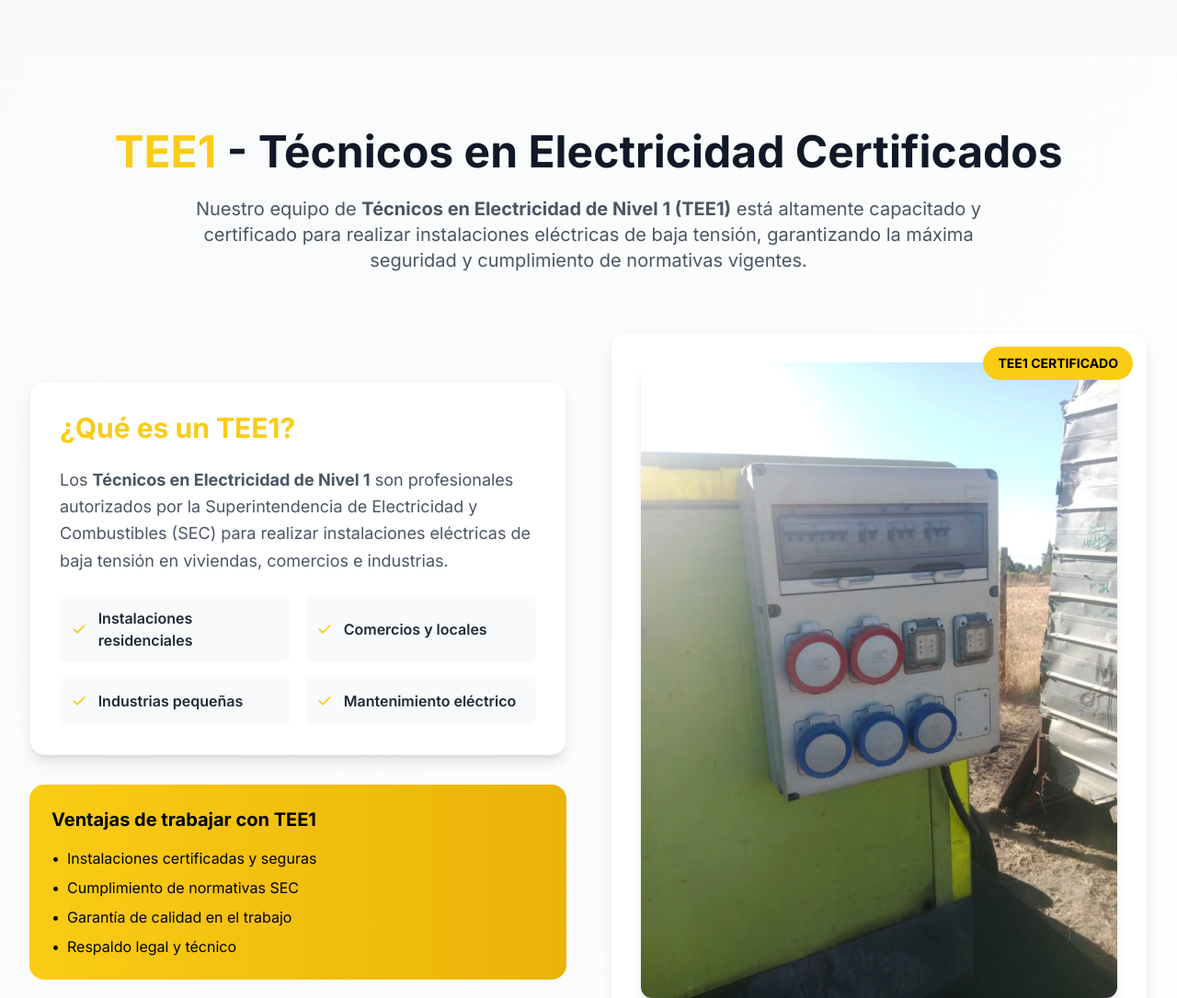
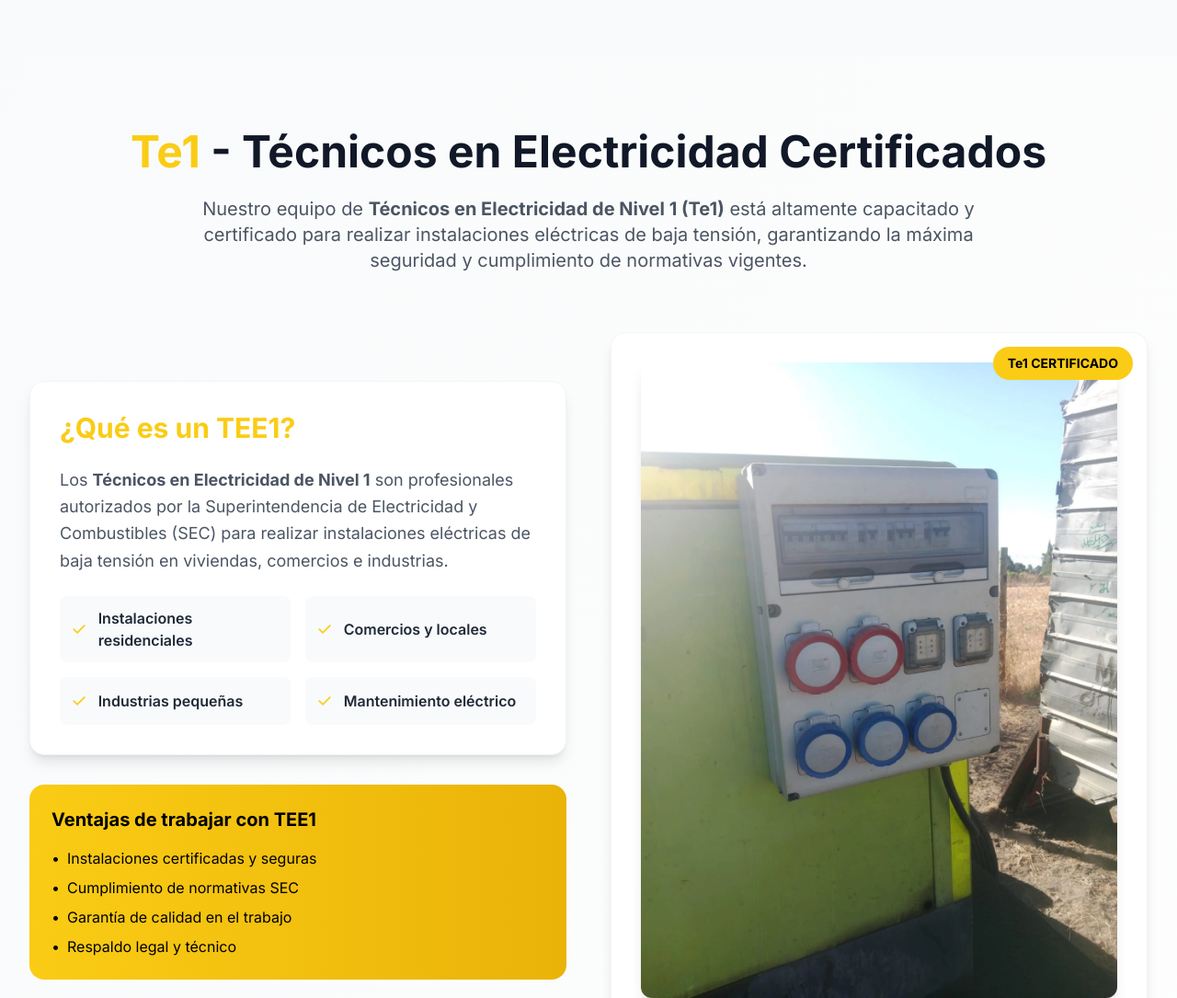
Before and after one commit to YonatanEscalona/SolucionesIntegralesElectricidad, a website: page index.html in a window 1280 px wide. Shown: the part 1403-2488 px from the top of the page at 92% size. Drawn offline with nearby package versions, Linux system fonts and the light colour scheme.

Commit message:
arreglo tee1 a te1

```diff
--- a/index.html
+++ b/index.html
@@ -158,7 +158,7 @@
                 <div class="hidden lg:flex items-center space-x-8">
                     <a href="#inicio" class="text-white font-medium hover:text-yellow-400 transition-colors">Inicio</a>
                     <a href="#servicios" class="text-white font-medium hover:text-yellow-400 transition-colors">Servicios</a>
-                    <a href="#tee1" class="text-white font-medium hover:text-yellow-400 transition-colors">TEE1</a>
+                    <a href="#tee1" class="text-white font-medium hover:text-yellow-400 transition-colors">Te1</a>
                     <a href="#ubicacion" class="text-white font-medium hover:text-yellow-400 transition-colors">Ubicación</a>
                     <a href="#contacto" class="text-white font-medium hover:text-yellow-400 transition-colors">Contacto</a>
                 </div>
@@ -177,7 +177,7 @@
             <div class="px-4 py-6 space-y-4">
                 <a href="#inicio" class="block text-white font-medium hover:text-yellow-400 transition-colors py-2">Inicio</a>
                 <a href="#servicios" class="block text-white font-medium hover:text-yellow-400 transition-colors py-2">Servicios</a>
-                <a href="#tee1" class="block text-white font-medium hover:text-yellow-400 transition-colors py-2">TEE1</a>
+                <a href="#tee1" class="block text-white font-medium hover:text-yellow-400 transition-colors py-2">Te1</a>
                 <a href="#ubicacion" class="block text-white font-medium hover:text-yellow-400 transition-colors py-2">Ubicación</a>
                 <a href="#contacto" class="block text-white font-medium hover:text-yellow-400 transition-colors py-2">Contacto</a>
             </div>
@@ -378,10 +378,10 @@
         <div class="max-w-7xl mx-auto px-4 sm:px-6 lg:px-8">
             <div class="text-center mb-16">
                 <h2 class="text-5xl font-bold text-gray-900 mb-6">
-                    <span class="text-yellow-400">TEE1</span> - Técnicos en Electricidad Certificados
+                    <span class="text-yellow-400">Te1</span> - Técnicos en Electricidad Certificados
                 </h2>
                 <p class="text-xl text-gray-600 max-w-4xl mx-auto">
-                    Nuestro equipo de <strong>Técnicos en Electricidad de Nivel 1 (TEE1)</strong> está altamente capacitado
+                    Nuestro equipo de <strong>Técnicos en Electricidad de Nivel 1 (Te1)</strong> está altamente capacitado
                     y certificado para realizar instalaciones eléctricas de baja tensión, garantizando la máxima seguridad
                     y cumplimiento de normativas vigentes.
                 </p>
@@ -448,7 +448,7 @@
                              alt="Servicios TEE1 - Instalaciones Eléctricas Certificadas"
                              class="w-full h-auto rounded-xl shadow-lg">
                         <div class="absolute top-4 right-4 bg-yellow-400 text-black px-4 py-2 rounded-full font-bold text-sm">
-                            TEE1 CERTIFICADO
+                            Te1 CERTIFICADO
                         </div>
                     </div>
                 </div>
@@ -456,7 +456,7 @@
 
             <!-- Galería de Servicios TEE1 -->
             <div class="text-center mb-12">
-                <h3 class="text-3xl font-bold text-yellow-400 mb-4">Nuestros Servicios TEE1 en Acción</h3>
+                <h3 class="text-3xl font-bold text-yellow-400 mb-4">Nuestros Servicios Te1 en Acción</h3>
                 <p class="text-lg text-gray-600">Conoce algunos de nuestros trabajos realizados con la más alta calidad</p>
             </div>
 
@@ -519,15 +519,15 @@
             <!-- CTA TEE1 -->
             <div class="text-center mt-16">
                 <div class="bg-gradient-to-r from-yellow-400 to-yellow-500 p-8 rounded-2xl text-black max-w-4xl mx-auto">
-                    <h3 class="text-3xl font-bold mb-4">¿Necesitas un TEE1 Certificado?</h3>
+                    <h3 class="text-3xl font-bold mb-4">¿Necesitas un Te1 Certificado?</h3>
                     <p class="text-lg mb-6">Nuestro equipo está listo para atender tus necesidades eléctricas con la máxima profesionalidad y seguridad.</p>
                     <button class="bg-gray-900 text-white px-8 py-4 rounded-xl font-bold text-lg hover:bg-gray-800 transition-colors transform hover:scale-105 shadow-lg"
-                            onclick="window.open('https://wa.me/56935172731?text=Hola! Necesito los servicios de un TEE1 certificado para mi proyecto eléctrico. ¿Podrían ayudarme?', '_blank')">
+                            onclick="window.open('https://wa.me/56935172731?text=Hola! Necesito los servicios de un Te1 certificado para mi proyecto eléctrico. ¿Podrían ayudarme?', '_blank')">
                         <span class="flex items-center justify-center space-x-2">
                             <svg class="w-6 h-6" fill="currentColor" viewBox="0 0 24 24">
                                 <path d="M17.472 14.382c-.297-.149-1.758-.867-2.03-.967-.273-.099-.471-.148-.67.15-.197.297-.767.966-.94 1.164-.173.199-.347.223-.644.075-.297-.15-1.255-.463-2.39-1.475-.883-.788-1.48-1.761-1.653-2.059-.173-.297-.018-.458.13-.606.134-.133.298-.347.446-.52.149-.174.198-.298.298-.497.099-.198.05-.371-.025-.52-.075-.149-.669-1.612-.916-2.207-.242-.579-.487-.5-.669-.51-.173-.008-.371-.01-.57-.01-.198 0-.52.074-.792.372-.272.297-1.04 1.016-1.04 2.479 0 1.462 1.065 2.875 1.213 3.074.149.198 2.096 3.2 5.077 4.487.709.306 1.262.489 1.694.625.712.227 1.36.195 1.871.118.571-.085 1.758-.719 2.006-1.413.248-.694.248-1.289.173-1.413-.074-.124-.272-.198-.57-.347m-5.421 7.403h-.004a9.87 9.87 0 01-5.031-1.378l-.361-.214-3.741.982.998-3.648-.235-.374a9.86 9.86 0 01-1.51-5.26c.001-5.45 4.436-9.884 9.888-9.884 2.64 0 5.122 1.03 6.988 2.898a9.825 9.825 0 012.893 6.994c-.003 5.45-4.437 9.884-9.885 9.884m8.413-18.297A11.815 11.815 0 0012.05 0C5.495 0 .16 5.335.157 11.892c0 2.096.547 4.142 1.588 5.945L.057 24l6.305-1.654a11.882 11.882 0 005.683 1.448h.005c6.554 0 11.89-5.335 11.893-11.893A11.821 11.821 0 0020.885 3.488"/>
                             </svg>
-                            <span>Contactar TEE1 Certificado</span>
+                            <span>Contactar Te1 Certificado</span>
                         </span>
                     </button>
                 </div>
@@ -546,7 +546,7 @@
             <div class="grid grid-cols-1 lg:grid-cols-2 gap-16 items-center">
                 <!-- Información de ubicación -->
                 <div class="space-y-8">
-                    <!-- Sede Principal -->
+                    <!-- Sede Principal --><
                     <div class="bg-white p-8 rounded-2xl shadow-lg border border-gray-100 hover:shadow-xl transition-shadow">
                         <div class="flex items-center mb-6">
                             <div class="w-16 h-16 bg-yellow-400 rounded-full flex items-center justify-center mr-6">
```
